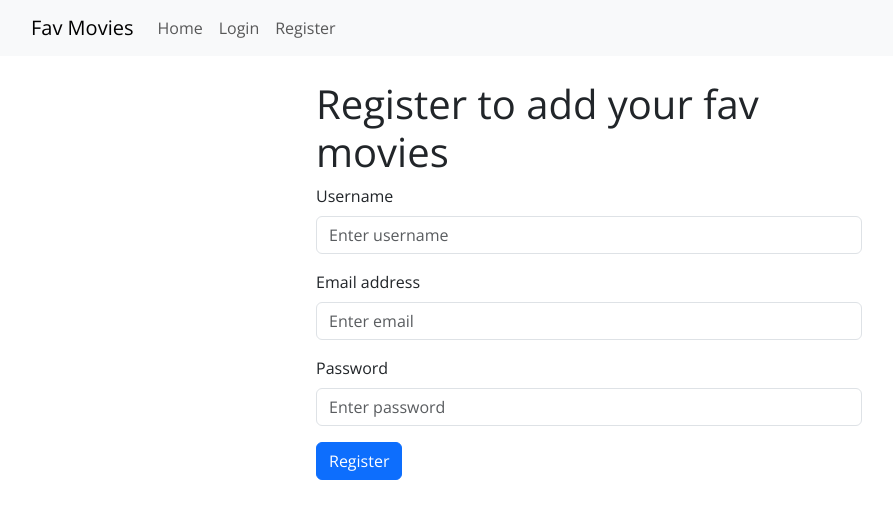
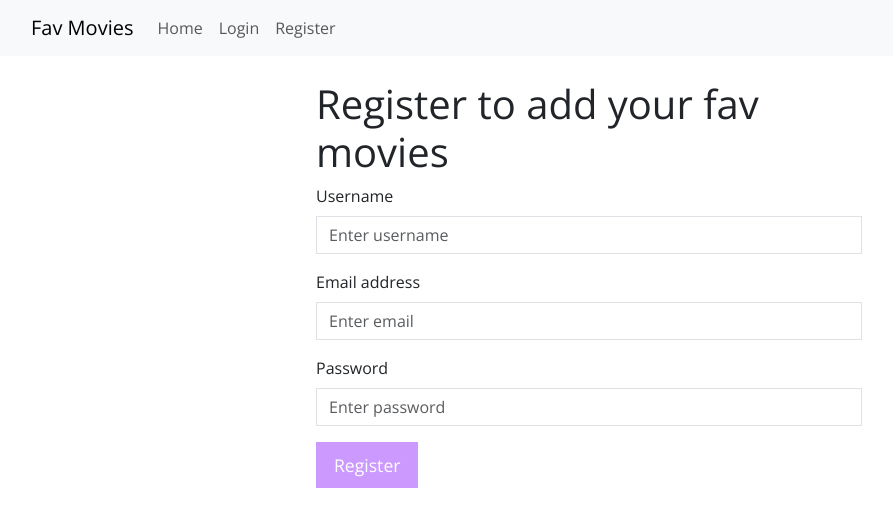
Before and after one commit to jamwalaman/react-restapi-auth-moviesdata, a React (Create React App) app: page /register in a window 1280 px wide. Shown: the top 526 px of the page, without its empty margins (51-944 px from the left). Built offline with nearby package versions, Linux system fonts and the light colour scheme.

Commit message:
Design for forms

```diff
--- a/src/main.scss
+++ b/src/main.scss
@@ -1,4 +1,11 @@
 @import '~bootstrap/scss/bootstrap';
+
+:root {
+    --purple-main: #cc99ff;
+    --purple-dark: #7300e6;
+    --purple-darker: #400080;
+    --red-invalid: #cc0000;
+}
 
 body {
     font-family: 'Open Sans'
@@ -6,9 +13,39 @@ body {
 
 a {
     text-decoration: none;
-    color: #cc99ff;
+    color: var(--purple-main);
 }
 
 .container.movieslist .card {
     border-width: 0
 }
+
+.invalid-feedback {
+    color: var(--red-invalid);
+}
+.form-control {
+    border-radius: 0;
+}
+.form-control:focus, .form-control.is-invalid:focus {
+    box-shadow: none;
+    border-color: var(--purple-darker)
+}
+.form-control.is-invalid {
+    background-image: none;
+    border-color: var(--red-invalid);
+}
+
+.button {
+    border: none;
+    color: #fff;
+    padding: 10px 18px;
+    font-size: 1.1rem;
+    background-color: var(--purple-main);
+    transition-duration: 0.4s;
+}
+.button:hover {
+    background-color: var(--purple-dark);
+}
+.button:active {
+    background-color: var(--purple-darker);
+}
--- a/src/pages/Login.jsx
+++ b/src/pages/Login.jsx
@@ -2,11 +2,7 @@ import {useState, useEffect} from 'react'
 import {useDispatch, useSelector} from 'react-redux'
 import {useNavigate} from 'react-router-dom'
 import {login, reset} from '../features/auth/authSlice'
-import Container from 'react-bootstrap/Container'
-import Row from 'react-bootstrap/Row'
-import Col from 'react-bootstrap/Col'
-import Form from 'react-bootstrap/Form'
-import Button from 'react-bootstrap/Button'
+import {Container, Row, Col, Form} from 'react-bootstrap'
 
 function Login() {
 
@@ -70,7 +66,7 @@ function Login() {
                     </Form.Group>
                     {isError && JSON.parse(message).authfail &&
                     <p type='invalid'>{JSON.parse(message).authfail}</p>}
-                    <Button type='submit'>Login</Button>
+                    <button type='submit' className='button'>Login</button>
                 </Form>
                 </Col>
             </Row>
--- a/src/pages/MovieDetails.jsx
+++ b/src/pages/MovieDetails.jsx
@@ -3,9 +3,7 @@ import {useDispatch, useSelector} from 'react-redux'
 import {useEffect, useState} from 'react'
 import {useParams, useNavigate} from 'react-router-dom'
 import {deleteMovie, reset} from '../features/movies/movieSlice'
-import Container from 'react-bootstrap/Container'
-import Row from 'react-bootstrap/Row'
-import Col from 'react-bootstrap/Col'
+import {Container, Row, Col} from 'react-bootstrap'
 
 const apiurl = 'https://nodejs-restapi.up.railway.app/api/movies/'
 
--- a/src/pages/Register.jsx
+++ b/src/pages/Register.jsx
@@ -2,11 +2,7 @@ import {useState, useEffect} from 'react'
 import {useDispatch, useSelector} from 'react-redux'
 import {useNavigate} from 'react-router-dom'
 import {register, reset} from '../features/auth/authSlice'
-import Container from 'react-bootstrap/Container'
-import Row from 'react-bootstrap/Row'
-import Col from 'react-bootstrap/Col'
-import Form from 'react-bootstrap/Form'
-import Button from 'react-bootstrap/Button'
+import {Container, Row, Col, Form} from 'react-bootstrap'
 
 function Register() {
 
@@ -85,7 +81,7 @@ function Register() {
                             {isError && JSON.parse(message).password &&
                             <Form.Control.Feedback id='validationPass' type='invalid'>{JSON.parse(message).password.msg}</Form.Control.Feedback>}
                         </Form.Group>
-                        <Button type='submit'>Register</Button>
+                        <button type='submit' className='button'>Register</button>
                     </Form>
 
                 </Col>
```
